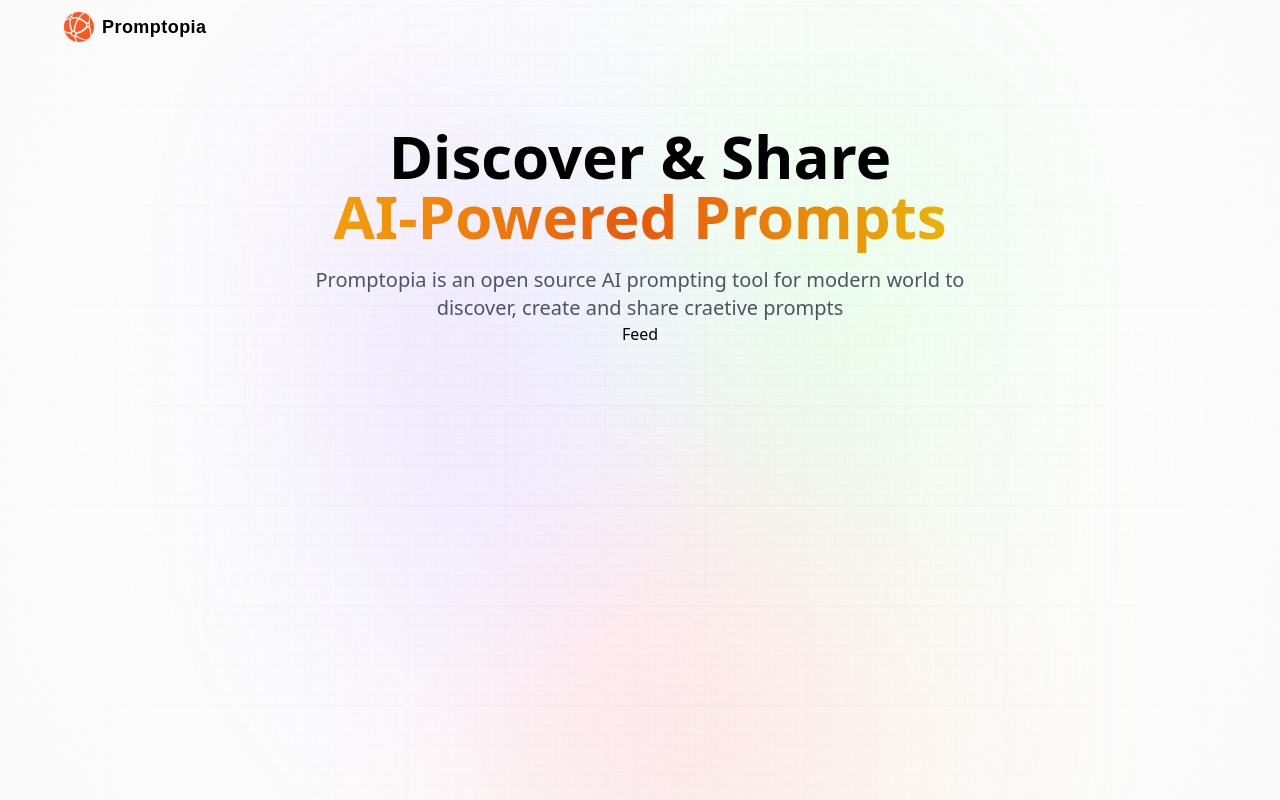
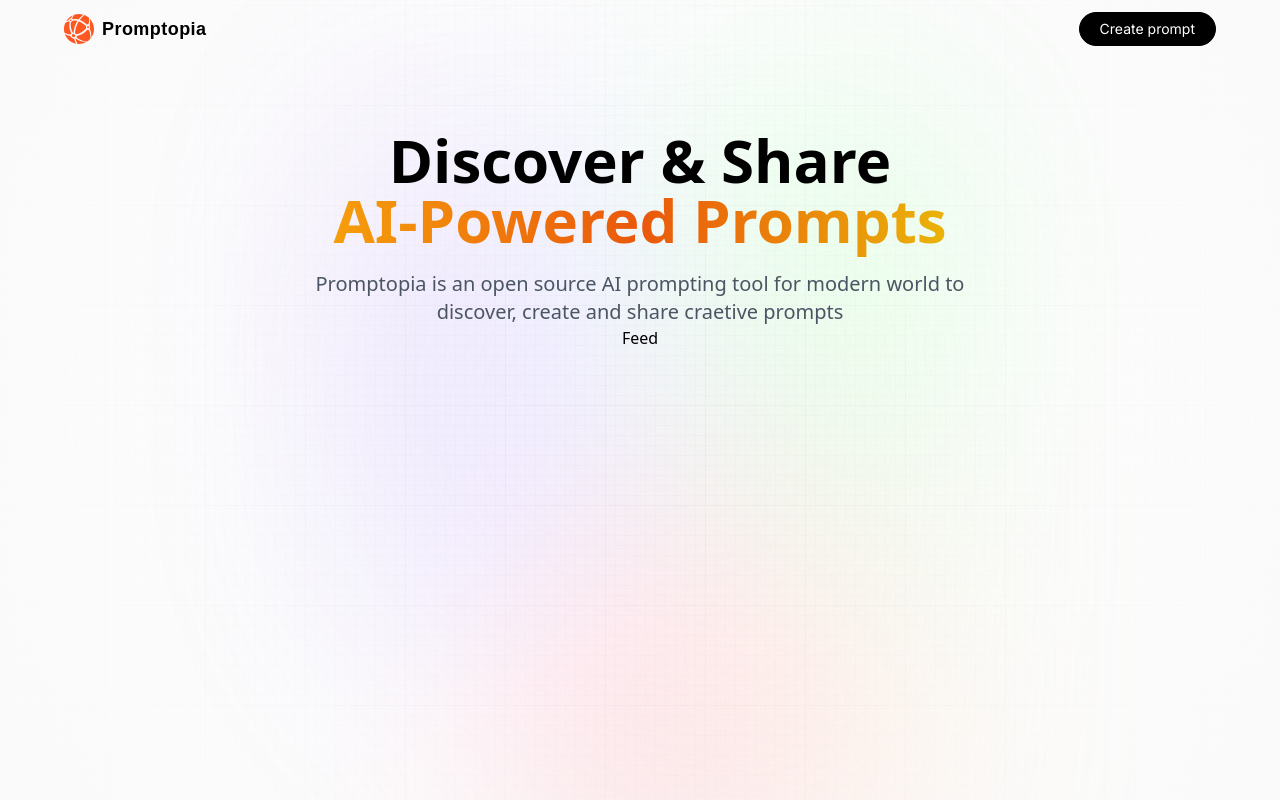
Before and after one commit to AbdourahmanJallow/myFirstNextApp, a Next.js app: page / in a window 1280 px wide. Built offline with nearby package versions, Linux system fonts and the light colour scheme.

Commit message:
Removed env file

```diff
--- a/components/Nav.jsx
+++ b/components/Nav.jsx
@@ -6,6 +6,8 @@
 import { signIn, signOut, useSession, getProviders } from 'next-auth/react';
 
 function Nav() {
+    const isUserLoggedIn = true;
+
     return (
         <nav className='flex-between pt-3 mb-16 w-full'>
             <Link href='/' className='flex gap-2 flex-center'>
@@ -18,6 +20,19 @@
                 />
                 <p className='logo_text'>Promptopia</p>
             </Link>
+
+            {/* Mobile Navigation */}
+            <div className='sm:flex hidden'>
+                {isUserLoggedIn ? (
+                    <div className='flex gap-3 md:gap-5'>
+                        <Link href='/create-prompt' className='black_btn'>
+                            Create prompt
+                        </Link>
+                    </div>
+                ) : (
+                    <></>
+                )}
+            </div>
         </nav>
     );
 }
```
Also changed, not shown: 1 other file (tests, documents, lock files or other folders).
